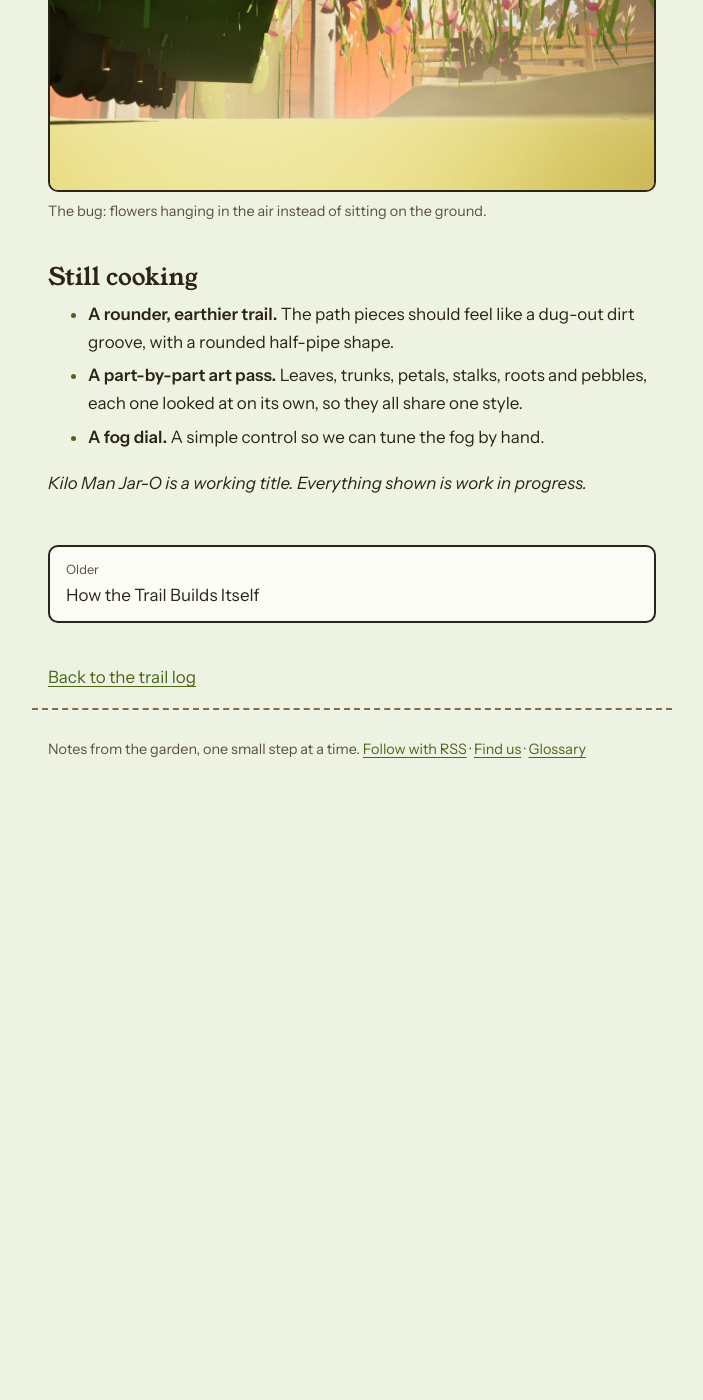
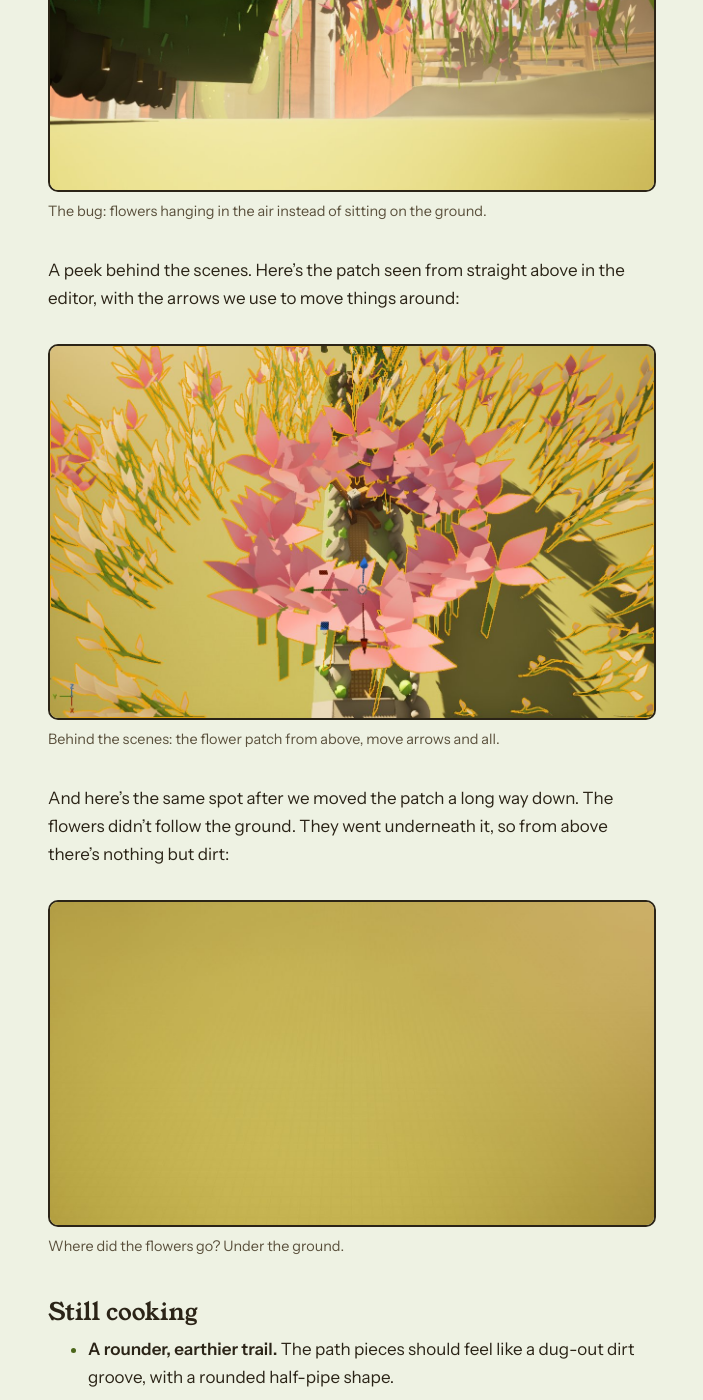
Before and after one commit to DesertCacheTV/kilo_game_devlog, a Jekyll site: the page built from _posts/2026-10-21-the-sky-was-brown-the-world-was-tiny.md, in a window 1280 px wide and 1400 px high, scrolled down 6169 px. Shown: the whole window, without its empty margins (288-991 px from the left). Built offline with Jekyll 4.4.1, drawn with Linux system fonts in a browser that asks for light colours; before the commit the page ends 6983 px from its top, so only the background shows below that.

Commit message:
Devlog: behind-the-scenes flower shots (from above, and gone underground)
Co-Authored-By: Claude Opus 5.5 <noreply@anthropic.com>
Claude-Session: https://claude.ai/code/session_01B5frTaqzo3vPzgZtTC5Vbe

```diff
--- a/_posts/2026-10-21-the-sky-was-brown-the-world-was-tiny.md
+++ b/_posts/2026-10-21-the-sky-was-brown-the-world-was-tiny.md
@@ -71,6 +71,14 @@ It works in the editor. But when we stretch it, the flowers float in the air or
 
 {% include figure.html src="/assets/img/kilo-flowers-floating.jpg" alt="Pink flowers and grass stalks hanging in mid-air above a flat yellow ground, with the barn behind them." caption="The bug: flowers hanging in the air instead of sitting on the ground." width="1251" height="600" %}
 
+A peek behind the scenes. Here's the patch seen from straight above in the editor, with the arrows we use to move things around:
+
+{% include figure.html src="/assets/img/kilo-flowers-from-above.jpg" alt="A cluster of pink flowers and grass seen from straight above, with the editor's red, green and blue move arrows in the middle." caption="Behind the scenes: the flower patch from above, move arrows and all." width="1251" height="770" %}
+
+And here's the same spot after we moved the patch a long way down. The flowers didn't follow the ground. They went underneath it, so from above there's nothing but dirt:
+
+{% include figure.html src="/assets/img/kilo-flowers-gone.jpg" alt="An empty, flat yellow-brown ground seen from above, with no flowers anywhere." caption="Where did the flowers go? Under the ground." width="1251" height="670" %}
+
 ## Still cooking
 
 - **A rounder, earthier trail.** The path pieces should feel like a dug-out dirt groove, with a rounded half-pipe shape.
```
Also changed, not shown: assets/img/kilo-flowers-from-above.jpg (added), assets/img/kilo-flowers-gone.jpg (added).
